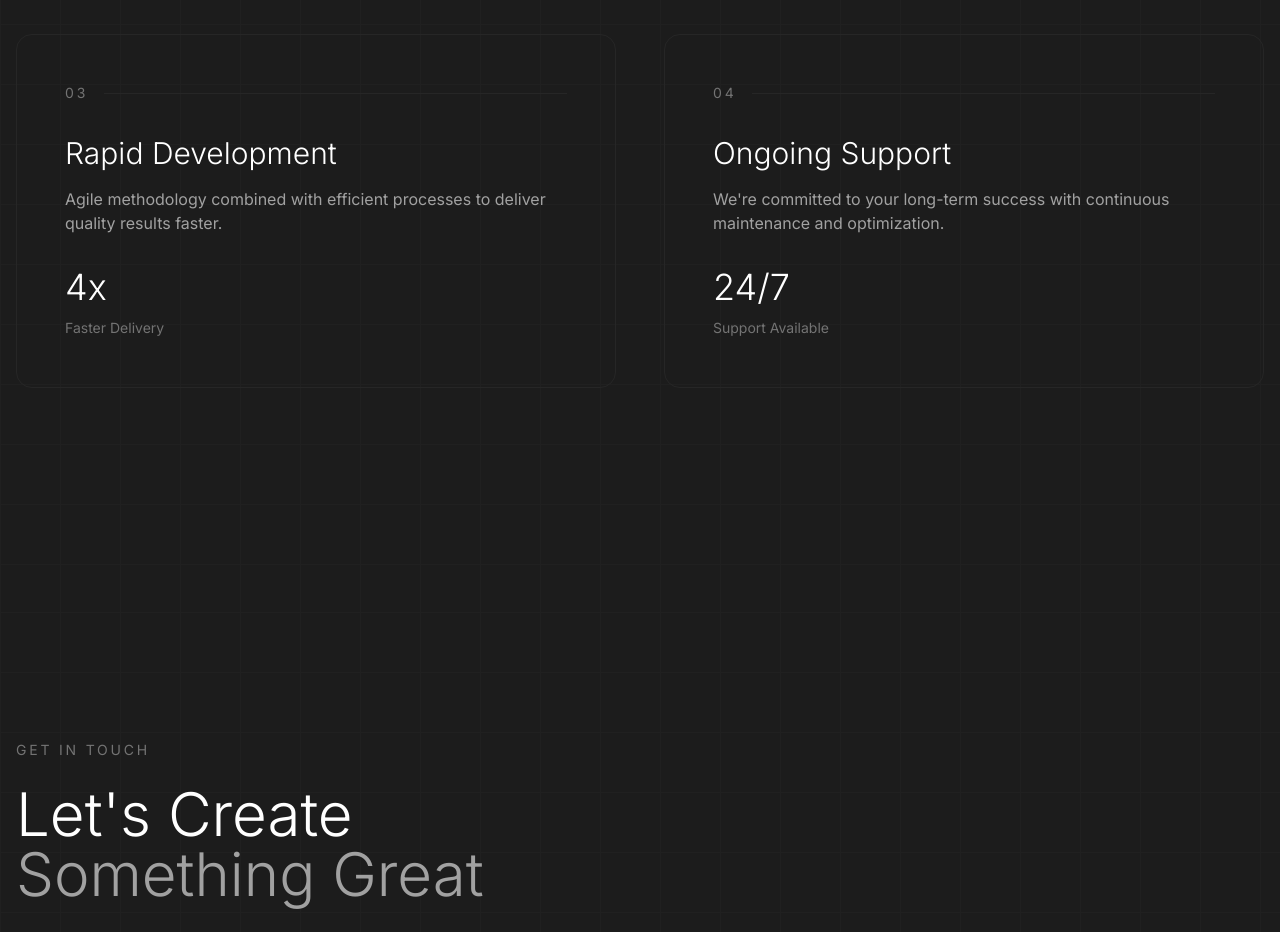
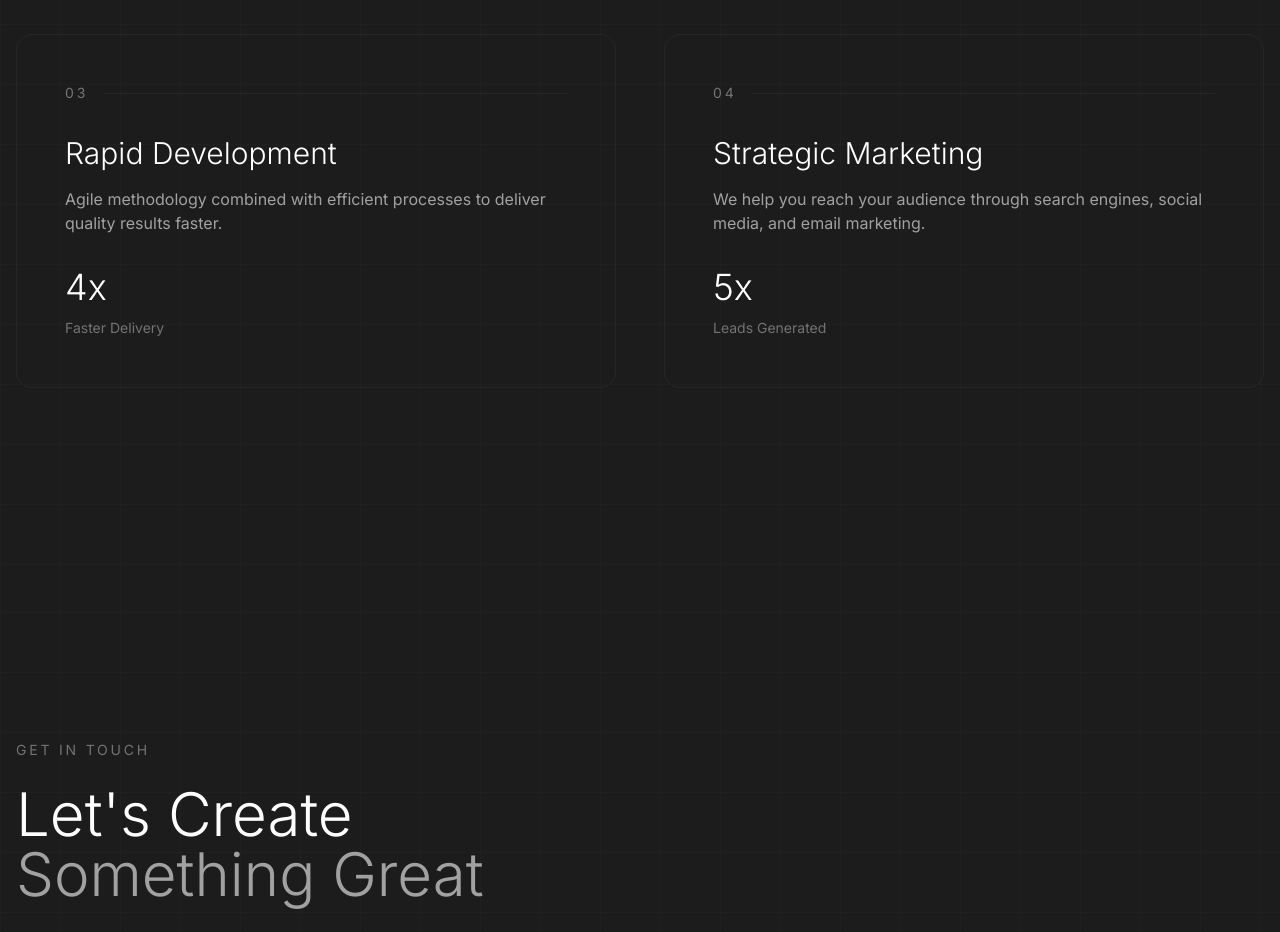
Before and after one commit to thecodemeister0/vanguard-digital, a Next.js app: page / in a window 1280 px wide. Shown: the part 3640-4572 px from the top of the page. Built offline with nearby package versions, Linux system fonts and the light colour scheme.

Commit message:
remove 24/7 support

```diff
--- a/src/components/sections/Reasons.tsx
+++ b/src/components/sections/Reasons.tsx
@@ -32,12 +32,12 @@ const reasons = [
   },
   {
     number: "04",
-    title: "Ongoing Support",
+    title: "Strategic Marketing",
     description:
-      "We're committed to your long-term success with continuous maintenance and optimization.",
+      "We help you reach your audience through search engines, social media, and email marketing.",
     stats: {
-      value: "24/7",
-      label: "Support Available",
+      value: "5x",
+      label: "Leads Generated",
     },
   },
 ];
```
